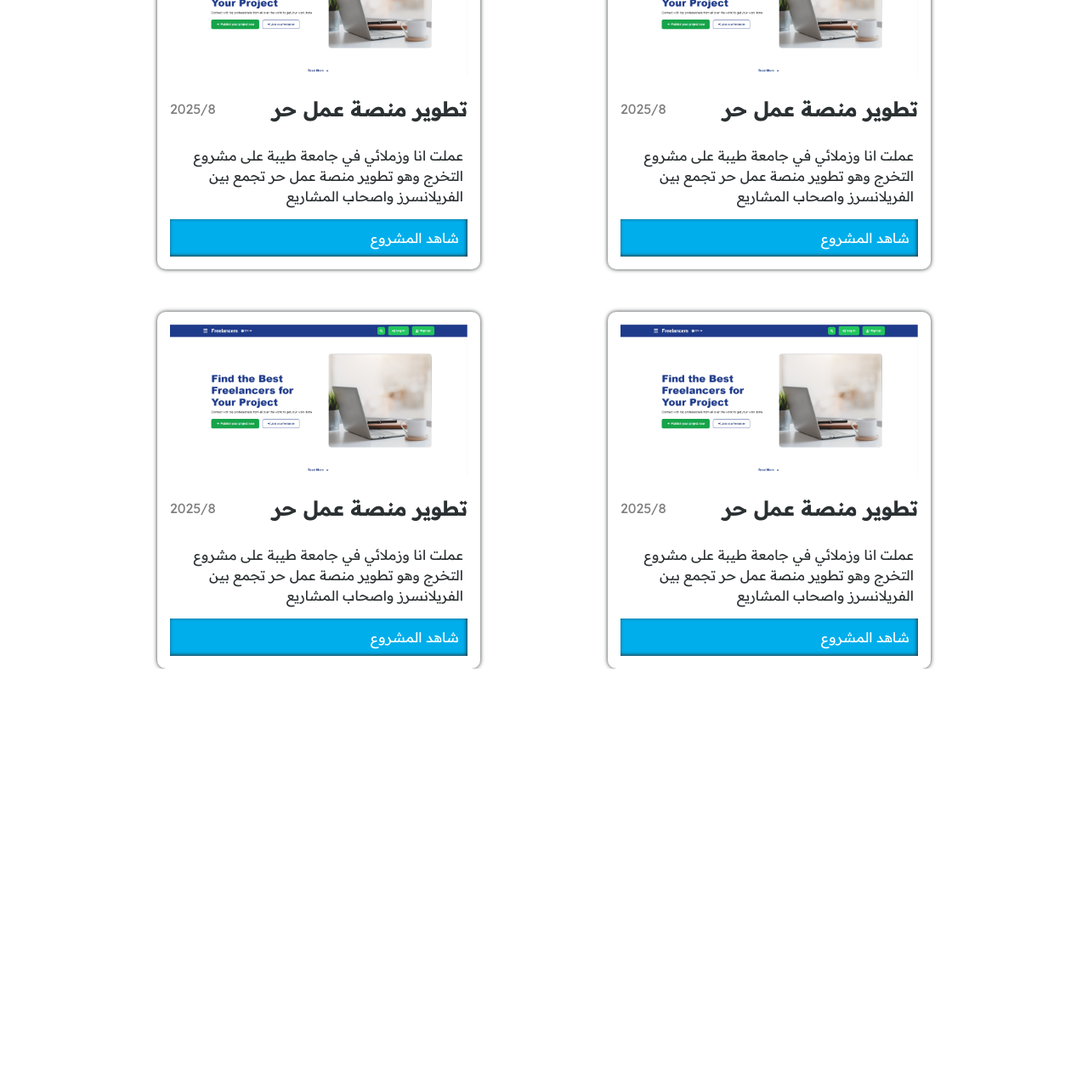
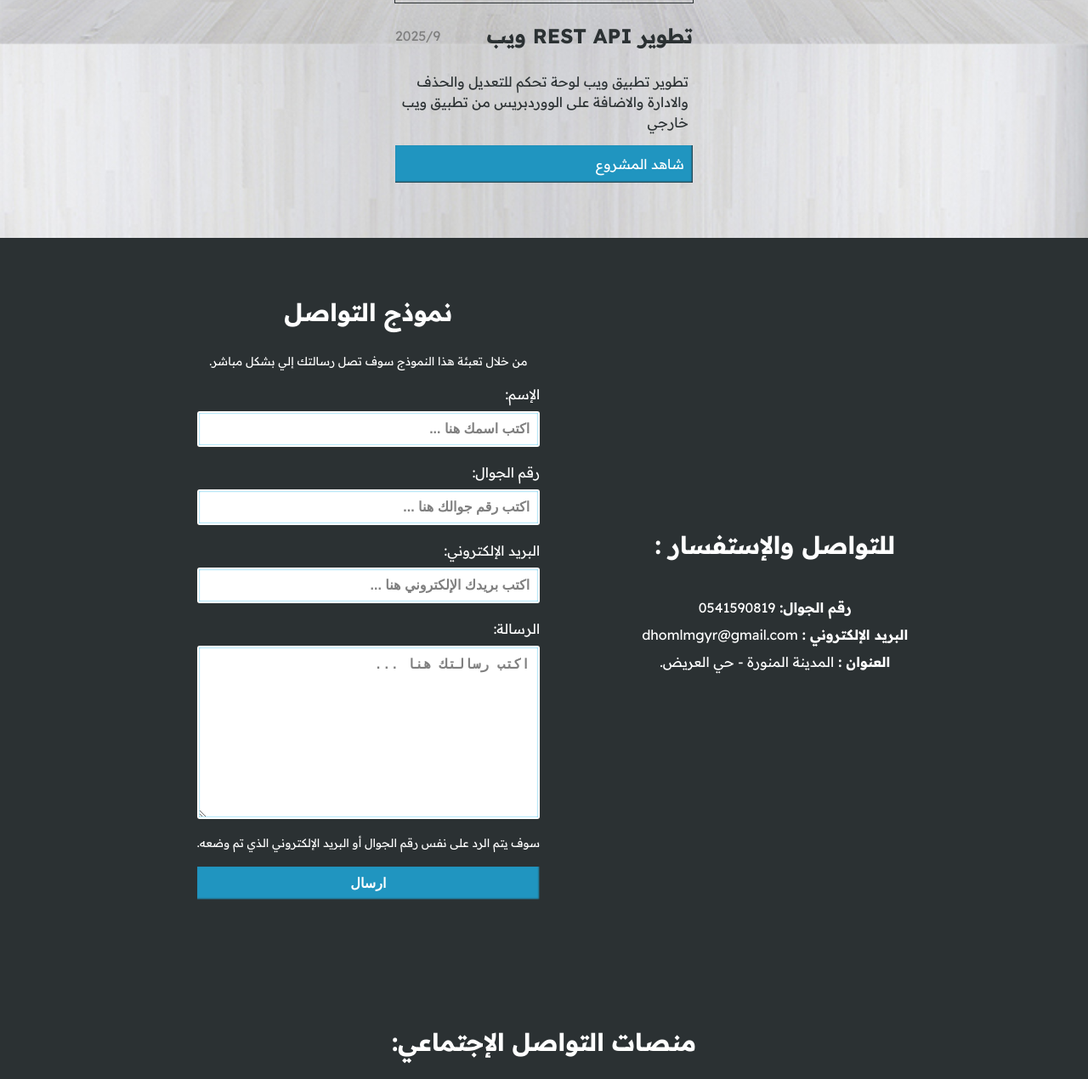
Before and after one commit to dhomlmgyr188/hsoub-projects, a plain HTML site: page firstPersonalWebsite/index.html in a window 1280 px wide. Shown: the part 1379-2649 px from the top of the page at 85% size. Before the commit the page ends 2166 px from the top, so only its background shows below. Drawn offline with Linux system fonts and the light colour scheme.

Commit message:
النسخة الثانة بعد التعديل على ملفات الش

```diff
--- a/firstPersonalWebsite/css/style.css
+++ b/firstPersonalWebsite/css/style.css
@@ -20,7 +20,12 @@ body{
     font-family: "Readex Pro", sans-serif;
     font-style: normal;
 }
-
+input::placeholder{
+    color: var(--gray);
+}
+textarea::placeholder{
+    color: var(--gray);
+}
 #header{
     width: 100%;
     display: flex;
@@ -66,31 +71,27 @@ nav>ul>li>a:active{
 /* hero content */
 #hero{
     width: 100%;
-    min-height: 400px;
-    color: var(--white);
     display: flex;
     text-align: center;
-    line-height: 1.75;
+    color: var(--color1111);
     flex-direction: column;
 }
 .text-container{
-    background-image: url(/firstPersonalWebsite/images/bg.png);
+    display: flex;
+    flex-direction: column;
+    gap: 10px;
+    background-image: url(/firstPersonalWebsite/images/OF18O70.jpg);
     background-repeat: no-repeat;
-    padding: 0 50px;
     background-size: cover;
-    text-shadow: -1px 1px 1px var(--color1111);
+    background-attachment: fixed;
+    padding: 100px 50px;
 }
 
-.text-container>h3{
-    margin-top: 100px;
+.text-container>h1{
     font-size: var(--medium);
-}
-.text-container>h1{
-    font-size: var(--big);
 }
 .text-container>p{
     font-size: var(--small);
-    margin-bottom: 100px;
 }
 
 .news-container{
@@ -112,7 +113,7 @@ nav>ul>li>a:active{
     gap: 10px;
     margin: 20px 0;
 }
-input[type="email"]{
+.news-form input[type="email"]{
     border-radius: 3px;
     font-size: var(--small);
     outline: none;
@@ -124,12 +125,10 @@ input[type="email"]{
     color: var(--color1111);
     background-color: var(--white);
 }
-input[type="email"]:focus{
+.news-form input[type="email"]:focus{
     border: 2px solid var(--color1);
 }
-input::placeholder{
-    color: var(--gray);
-}
+
 .news-btn{
     padding: 12px;
     outline: none;
@@ -156,15 +155,26 @@ input::placeholder{
 /* projects or gallary of my business */
 #projects{
     width: 100%;
+    background-image: url(/firstPersonalWebsite/images/OF18O70.jpg);
+    background-repeat: no-repeat;
+    background-size: cover;
+    background-attachment: fixed;
     display: flex;
     align-items: center;
     flex-direction: column;
+    min-height: 500px;
+    padding: 50px 0;
 }
-#projects>h1{
+.projects-title{
+    width: 100%;
+    text-align: center;
+    color: var(--color1111);
+    margin: 0 0 50px;
+}
+.projects-title>h1{
     font-size: var(--big);
-    color: var(--color1111);
-    margin: 100px 0;
 }
+
 .projects-container{
     width: 100%;
     display: flex;
@@ -173,36 +183,32 @@ input::placeholder{
     justify-content: center;
     gap: 50px;
 }
+
 .project-card{
     padding: 15px ;
     margin: 0px 50px;
     border-radius: 10px;
-    box-shadow: 0px 0px 5px var(--color1111);
     color: var(--color1111);
+    box-shadow: 0px 0px transparent var(--color1111);
     width: 350px;
     min-height: 300px;
     display: flex;
     line-height: 1.5;
     align-items: center;
     flex-direction: column;
+    transition: 0.3s ease-in-out;
+}
+.project-card:hover{
+    transform:scale(1.03);
 }
 .project-img{
-    width: 100%;
-    overflow: hidden;
-    background-size: cover;
+    border: 1px solid var(--color1111);
 }
 .project-img img{
-    display: block;
+    width: 350px;
     height: auto;
-    width: 350px;
-    overflow: hidden;
-    background-size: cover;
-    transition: 0.3s ease-in-out;
 }
-.project-img img:hover {
-    transform: scale(1.1);
-    cursor:all-scroll;
-}
+
 .project-title{
     display: flex;
     justify-content: space-between;
@@ -230,17 +236,167 @@ input::placeholder{
     padding: 5px;
 }
 .project-content>a{
-    background-color: var(--color1);
+    background-color: var(--color11);
     padding: 10px;
     font-size: var(--small);
-    box-shadow: inset -1px -1px 4px var(--color1111);
+    box-shadow: inset -1px -1px 2px var(--color1111);
     color: var(--white);
     text-decoration: none;
     transition: 0.2s ease;
 }
 .project-content>a:hover{
+    background-color: var(--color111);
+}
+.project-content>a:active{
+    box-shadow: inset 1px 1px 2px var(--color1111);
+}
+#contact{
+    width: 100%;
+    display: flex;
+    text-align: center;
+    justify-content: center;
+    flex-wrap: wrap;
+    padding: 20px 50px;
+    gap: 100px;
+    background-color: var(--color1111);
+}
+.form-container{
+    display: flex;
+    flex-direction: column;
+    padding: 20px;
+    text-align: center;
+    align-items: center;
+    justify-content: center;
+}
+.form-title{
+    color: var(--white);
+    margin-bottom: 20px;
+    padding: 0;
+}
+.form-title>h1{
+    color: var(--white);
+    font-size: var(--big);
+}
+
+.form-container .form{
+    display: flex;
+    flex-direction: column;
+    gap: 20px;
+    text-align: right;
+
+}
+.form .inputs{
+    display: flex;
+    flex-direction: column;
+    gap: 10px;
+}
+.form small{
+  color: var(--white);
+}
+.inputs label{
+    color: var(--white);
+    font-size: var(--small);
+}
+.form .inputs input[type="email"],input[type="text"],textarea{
+    border-radius: 3px;
+    font-size: var(--small);
+    outline: none;
+    box-shadow: inset 0px 0px 2px var(--color1);
+    border: 2px solid transparent;
+    padding: 10px;
+    font-weight: bold;
+    flex-grow: 1;
+    color: var(--color1111);
+    background-color: var(--white);
+}
+.form .inputs input[type="email"]:focus, input[type="text"]:focus,textarea:focus{
+    border: 2px solid var(--color1);
+}
+
+.form input[type="submit"]{
+    padding: 10px;
+    outline: none;
+    border: none;
+    cursor: pointer;
+    box-shadow: inset -1px -1px 2px var(--color1111);
+    font-size: var(--small);
+    background-color: var(--color11);
+    font-weight: bold;
+    color: var(--white);
+    transition: 0.2s ease;
+}
+
+.form input[type="submit"]:hover{
+    background-color: var(--color111);
+
+}
+.form input[type="submit"]:active{
+    box-shadow: inset 1px 1px 2px var(--color1111);
+}
+
+.contact-info{
+    display: flex;
+    flex-direction: column;
+    justify-content: center;
+    align-items: center;
+    text-align: center;
+    color: var(--white);
+    line-height:2;
+}
+
+.contact-info>h1{
+    font-size: var(--big);
+}
+
+.contact-info .infos>p{
+    font-size: var(--small);
+}
+
+.contact-icon{
+display: flex;
+flex-direction: column;
+    justify-content: center;
+    align-items: center;
+
+}
+.contact-icon>h1{
+    color: var(--white);
+    font-size: var(--big);
+}
+.icons{
+    display: flex;
+    justify-content: center;
+    gap: 20px;
+}
+
+.icons a{
+    font-size: var(--medium);
+    color: var(--white);
+    border-radius: 50%;
+    padding: 5px;
+    box-shadow: inset -1px -1px 2px var(--color111);
+    background-color: var(--color1);
+    transition: 0.3s ease;
+}
+.icons a:hover{
     background-color: var(--color11);
 }
-.project-content>a:active{
-    box-shadow: inset 1px 1px 4px var(--color1111);
+.icons a:active{
+    box-shadow: inset -3px -3px 4px var(--color111);
 }
+.footer{
+    text-align: center;
+    background-image: url(/firstPersonalWebsite/images/OF18O70.jpg);
+    background-repeat: no-repeat;
+    background-size: cover;
+    background-attachment: fixed;
+    padding: 20px;
+    width: 100%;
+}
+.footer>p{
+    color: var(--color1111);
+    font-size: var(--small);
+}
+.footer>p>span{
+    color: var(--color111);
+}
--- a/firstPersonalWebsite/index.html
+++ b/firstPersonalWebsite/index.html
@@ -21,14 +21,13 @@
         <nav>
             <ul>
                 <li><a href="index.html">الرئيسية</a></li>
-                <li><a href="#catagories">معرض الأعمال</a></li>
+                <li><a href="#projects">معرض الأعمال</a></li>
                 <li><a href="#contact">تواصل معي</a></li>
             </ul>
         </nav>
     </header>
     <section id="hero">
         <article class="text-container">
-            <h3>مرحباً..</h3>
             <h1>أنا عبدالرحمن ناصر المغير.. <span>مطور واجهات مستخدم</span></h1>
             <p>
             شغوف بتصميم وتطوير واجهات مستخدم عصرية وسلسة، أركز على تقديم تجربة استخدام مميزة وتحويل الأفكار إلى تصاميم تفاعلية تعمل بكفاءة على مختلف الأجهزة.
@@ -43,7 +42,10 @@
         </article>
     </section>
     <section id="projects">
-        <h1>معرض أعمالي</h1>
+        <div class="projects-title">
+            <h1>معرض أعمالي</h1>
+            <small><i>ترتيب المشاريع يظهر من اليسار الى اليمين يعني من الاقدم الى الاحدث</i></small>
+        </div>
         <div class="projects-container">
             <div class="project-card">
                 <div class="project-img">
@@ -51,8 +53,21 @@
                 </div>
                 <div class="project-content">
                     <div class="project-title">
+                        <h1>تطوير لعبة ايجاد الكنز</h1>
+                        <p>2024/11</p>
+                    </div>
+                    <p>تطوير لعبة ايجاد الكنز واضافة مؤثرات صوتية عند ايجاد الكنز والقنبلة تكون موجودة بالحظ ويوجد مستويات للعبة</p>
+                    <a href="#">شاهد المشروع</a>
+                </div>
+            </div>
+            <div class="project-card">
+                <div class="project-img">
+                    <img src="images/hero page.png" alt="project image">
+                </div>
+                <div class="project-content">
+                    <div class="project-title">
                         <h1>تطوير منصة عمل حر</h1>
-                        <p>2025/8</p>
+                        <p>2025/5</p>
                     </div>
                     <p>عملت انا وزملائي في جامعة طيبة على مشروع التخرج وهو تطوير منصة عمل حر تجمع بين الفريلانسرز واصحاب المشاريع </p>
                     <a href="#">شاهد المشروع</a>
@@ -64,66 +79,64 @@
                 </div>
                 <div class="project-content">
                     <div class="project-title">
-                        <h1>تطوير منصة عمل حر</h1>
-                        <p>2025/8</p>
+                        <h1>تطوير REST API ويب</h1>
+                        <p>2025/9</p>
                     </div>
-                    <p>عملت انا وزملائي في جامعة طيبة على مشروع التخرج وهو تطوير منصة عمل حر تجمع بين الفريلانسرز واصحاب المشاريع </p>
-                    <a href="#">شاهد المشروع</a>
-                </div>
-            </div>
-            <div class="project-card">
-                <div class="project-img">
-                    <img src="images/hero page.png" alt="project image">
-                </div>
-                <div class="project-content">
-                    <div class="project-title">
-                        <h1>تطوير منصة عمل حر</h1>
-                        <p>2025/8</p>
-                    </div>
-                    <p>عملت انا وزملائي في جامعة طيبة على مشروع التخرج وهو تطوير منصة عمل حر تجمع بين الفريلانسرز واصحاب المشاريع </p>
-                    <a href="#">شاهد المشروع</a>
-                </div>
-            </div>
-            <div class="project-card">
-                <div class="project-img">
-                    <img src="images/hero page.png" alt="project image">
-                </div>
-                <div class="project-content">
-                    <div class="project-title">
-                        <h1>تطوير منصة عمل حر</h1>
-                        <p>2025/8</p>
-                    </div>
-                    <p>عملت انا وزملائي في جامعة طيبة على مشروع التخرج وهو تطوير منصة عمل حر تجمع بين الفريلانسرز واصحاب المشاريع </p>
-                    <a href="#">شاهد المشروع</a>
-                </div>
-            </div>
-            <div class="project-card">
-                <div class="project-img">
-                    <img src="images/hero page.png" alt="project image">
-                </div>
-                <div class="project-content">
-                    <div class="project-title">
-                        <h1>تطوير منصة عمل حر</h1>
-                        <p>2025/8</p>
-                    </div>
-                    <p>عملت انا وزملائي في جامعة طيبة على مشروع التخرج وهو تطوير منصة عمل حر تجمع بين الفريلانسرز واصحاب المشاريع </p>
-                    <a href="#">شاهد المشروع</a>
-                </div>
-            </div>
-            <div class="project-card">
-                <div class="project-img">
-                    <img src="images/hero page.png" alt="project image">
-                </div>
-                <div class="project-content">
-                    <div class="project-title">
-                        <h1>تطوير منصة عمل حر</h1>
-                        <p>2025/8</p>
-                    </div>
-                    <p>عملت انا وزملائي في جامعة طيبة على مشروع التخرج وهو تطوير منصة عمل حر تجمع بين الفريلانسرز واصحاب المشاريع </p>
+                    <p> تطوير تطبيق ويب لوحة تحكم للتعديل والحذف والادارة والاضافة على الووردبريس من تطبيق ويب خارجي </p>
                     <a href="#">شاهد المشروع</a>
                 </div>
             </div>
         </div>
     </section>
+    <section id="contact">
+        <article class="contact-info">
+            <h1>للتواصل والإستفسار : </h1>
+            <div class="infos">
+                <p><b>رقم الجوال: </b>0541590819</p>
+                <p><b>البريد الإلكتروني : </b>dhomlmgyr@gmail.com</p>
+                <p><b>العنوان : </b>المدينة المنورة - حي العريض.</p>
+            </div>
+        </article>
+        <article class="form-container">
+            <div class="form-title">
+                <h1>نموذج التواصل</h1>
+                <small>من خلال تعبئة هذا النموذج سوف تصل رسالتك إلي بشكل مباشر.</small>
+            </div>
+            <form action="#" class="form">
+                <div class="inputs">
+                    <label for="name">الإسم: </label>
+                    <input type="text" id="name" placeholder="اكتب اسمك هنا ...">
+                </div>
+                <div class="inputs">
+                    <label for="phoneNumber">رقم الجوال: </label>
+                    <input type="text" id="phoneNumber" placeholder="اكتب رقم جوالك هنا ...">
+                </div>
+                <div class="inputs">
+                    <label for="email">البريد الإلكتروني: </label>
+                    <input type="email" id="email" placeholder="اكتب بريدك الإلكتروني هنا ...">
+                </div>
+                <div class="inputs">
+                    <label for="message">الرسالة: </label>
+                    <textarea name="message" id="message" rows="10" placeholder="اكتب رسالتك هنا ..."></textarea>
+                </div>
+                <small>سوف يتم الرد على نفس رقم الجوال أو البريد الإلكتروني الذي تم وضعه.</small>
+                <input type="submit" value="ارسال" id="messageSubbmit">
+            </form>
+        </article>
+        <article class="contact-icon">
+            <h1> منصات التواصل الإجتماعي: </h1>
+            <div class="icons">
+                <a href="#"><i class="fa-brands fa-whatsapp"></i></a>
+                <a href="#"><i class="fa-brands fa-instagram"></i></a>
+                <a href="#"><i class="fa-brands fa-snapchat"></i></a>
+                <a href="#"><i class="fa-brands fa-tiktok"></i></a>
+                <a href="#"><i class="fa-brands fa-github"></i></a>
+                <a href="#"><i class="fa-brands fa-linkedin"></i></a>
+            </div>
+        </article>
+    </section>
+    <footer class="footer">
+        <p>جميع الحقوق محفوظة لدى عبدالرحمن المغير <span>@2026</span></p>
+    </footer>
 </body>
 </html>
```
Also changed, not shown: firstPersonalWebsite/images/OF18O70.jpg (added), 1 other file.
